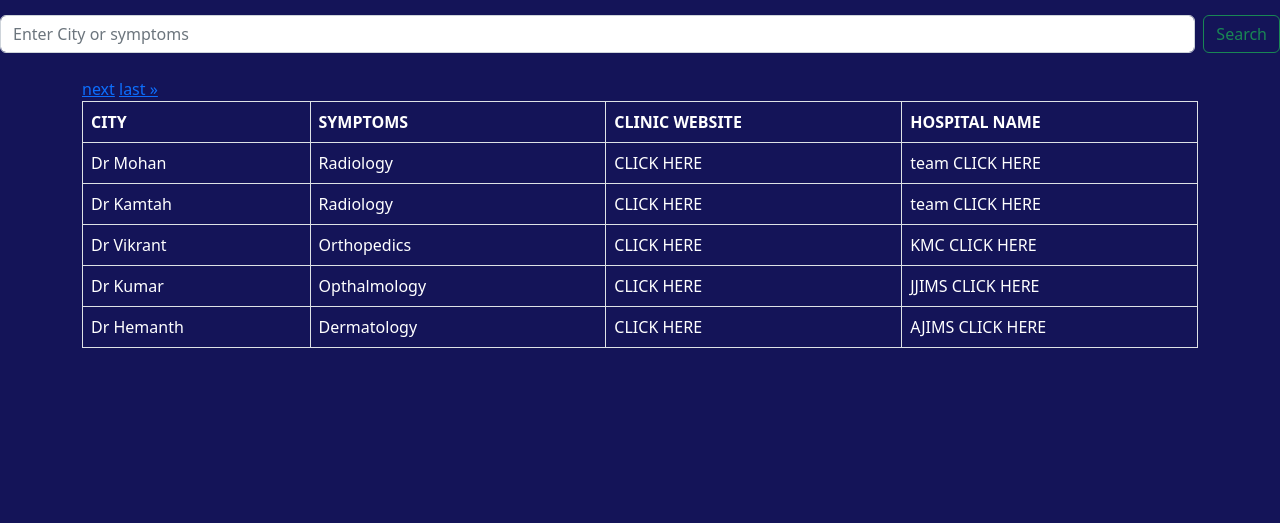
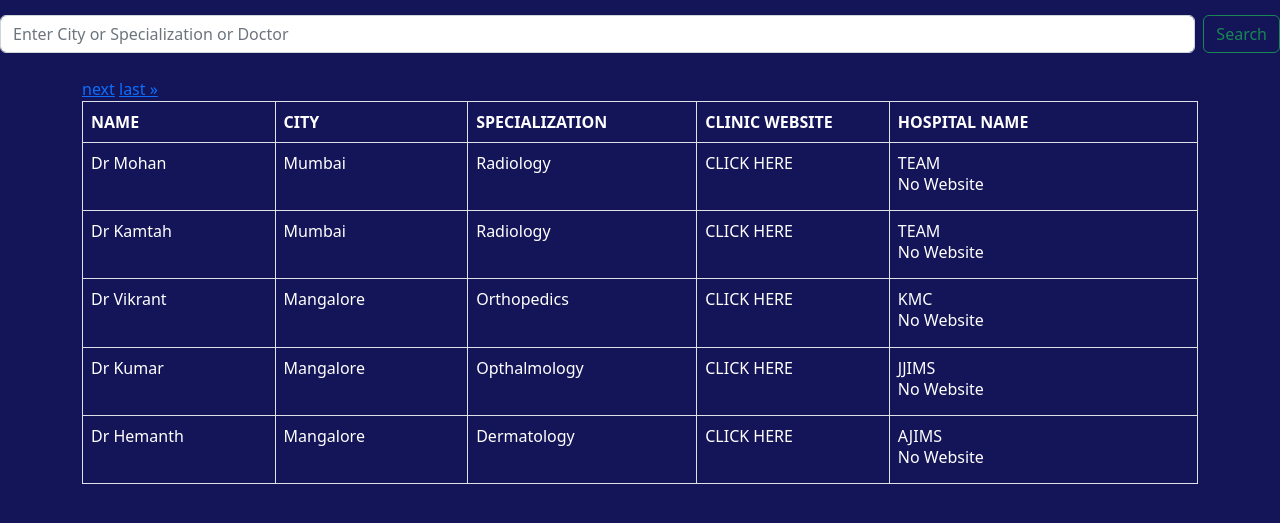
Before and after one commit to Sevak-Official/Sevak, a Django app: page /patients/ in a window 1280 px wide. Shown: the part 56-579 px from the top of the page. Run offline with Django 4.2, Linux system fonts and the light colour scheme; data comes from the database, SQL or seed files in the repository; both versions use the stored data as it was after the commit; some libraries are stand-ins or nearby versions; some web fonts are replaced.

Commit message:
probably final commit

```diff
--- a/hck/forms.py
+++ b/hck/forms.py
@@ -13,6 +13,7 @@ class RegisterForm(UserCreationForm):
     password2=forms.CharField(label="Confirm Password")
     class Meta:
         model = User
+        clinic_website=forms.URLField(label="Your Website", required=False)
         fields = ["username", "password1", "password2","website","city","address","pincode","email"]
 
 class DoctorForm(forms.ModelForm):
--- a/hck/templates/hck/base.html
+++ b/hck/templates/hck/base.html
@@ -18,7 +18,7 @@
         <button class="navbar-toggler" type="button" data-bs-toggle="collapse" data-bs-target="#navbarTogglerDemo03" aria-controls="navbarTogglerDemo03" aria-expanded="false" aria-label="Toggle navigation">
           <span class="navbar-toggler-icon"></span>
         </button>
-        <a class="navbar-brand" style="padding-left: 5vw" href="https://sevak.azurewebsites.net/" style="font:verdana">Sevak</a>
+        <a class="navbar-brand" style="padding-left: 5vw" href="/" style="font:verdana">Sevak</a>
         <div class="collapse navbar-collapse" id="navbarTogglerDemo03">
           <ul class="navbar-nav ">
 
--- a/hck/templates/hck/hospital/hospitals.html
+++ b/hck/templates/hck/hospital/hospitals.html
@@ -11,6 +11,11 @@
 <link rel="preconnect" href="https://fonts.gstatic.com" crossorigin>
 <link href="https://fonts.googleapis.com/css2?family=Unbounded:wght@300&display=swap" rel="stylesheet">
     <link href="https://cdn.jsdelivr.net/npm/bootstrap@5.2.3/dist/css/bootstrap.min.css" rel="stylesheet" integrity="sha384-rbsA2VBKQhggwzxH7pPCaAqO46MgnOM80zW1RWuH61DGLwZJEdK2Kadq2F9CUG65" crossorigin="anonymous">
+    <style>
+      .form-label{
+        color: white;
+      }
+    </style>
   </head>
   <body class="po">
     <nav class="navbar navbar-dark navbar-expand-lg bg-dark">
--- a/hck/templates/hck/patient/patients.html
+++ b/hck/templates/hck/patient/patients.html
@@ -4,7 +4,7 @@
 
 {% load crispy_forms_tags %}
 <form class="d-flex"  role="search">
-  <input class="form-control me-2" type="search" name='q' placeholder="Enter City or symptoms" aria-label="Search">
+  <input class="form-control me-2" type="search" name='q' placeholder="Enter City or Specialization or Doctor" aria-label="Search">
   <button class="btn btn-outline-success" type="submit" >Search</button>
 </form>
 <div class="po">
@@ -15,20 +15,32 @@
           <thead>
             <tr>
               <div class="gf">
-            <th style="width:20%;color:white">CITY</th>
-            <th style="width:26%;color:white">SYMPTOMS</th>
-            <th style="width:26%;color:white">CLINIC WEBSITE</th>
-            <th style="width:26%;color:white">HOSPITAL NAME</th>
+                <th style="width:10%;color:white">NAME</th>
+            <th style="width:10%;color:white">CITY</th>
+            <th style="width:10%;color:white">SPECIALIZATION</th>
+            <th style="width:10%;color:white">CLINIC WEBSITE</th>
+            <th style="width:16%;color:white">HOSPITAL NAME</th>
+            <div />
             <div />
             </tr>
           </thead>
           {% for task in page_obj %}
           <tbody>
               <tr>
-              <td style="width:20%; color:white;">{{task.name}}</td>
-              <td style="width:26%;color:white;">{{task.specialization}}</td>
-              <td style="width:26%;"><a href='{{task.clinic_website}}' style="color:white;text-decoration:none">CLICK HERE</a></td>
-              <td style="width:26%;color:white;">{{task.user}} <a href='{{task.website}}' style="color:white;text-decoration:none">CLICK HERE</a></td>
+                <td style="width:10%; color:white;">{{task.name}}</td>
+                <td style="width:10%; color:white;">{{task.city}}</td>
+                <td style="width:10%;color:white;">{{task.specialization}}</td>
+                <td style="width:10%;">
+                  {% if task.clinic_website is None %}
+                <h6>No Website</h6> {% else %}
+                  <a href='{{task.clinic_website}}' style="color:white;text-decoration:none">CLICK HERE</a></td>
+                <td style="width:16%;color:white;">{{task.user|upper}}
+                  {% endif %}
+                  {% if task.website is None %}
+                <h6>No Website</h6>
+                {% else %}
+                <a href='{{task.website}}' style="color:white;text-decoration:none">CLICK HERE</a></td>
+                  {% endif %}
               </tr>
           </tbody>
           {% empty %}
--- a/hck/views.py
+++ b/hck/views.py
@@ -9,22 +9,20 @@ from django.contrib.auth import login,logout,authenticate
 # Create your views here.
 # team-superuser
 # team404-pass
-# team1-user
-# team404@-pass
-# team-user
-# team404@1-pass
 #abc-user
 #aaaa@332-password
+#user-AJIMS
+#pass-123@aaAb
+#user-BJIMS
+#pass-123@abc
+#user-JJIMS
+#pass-123@Aabc
 def about(request):
     return render(request,'hck/hospital/about.html')
 def base(request):
     return render(request,'hck/base.html')
 @login_required(login_url='/login')
 def main(request):
-    table=Doctor.objects.all()
-    paginator = Paginator(table, 5)
-    page_number = request.GET.get('page')
-    page_obj = paginator.get_page(page_number)
     if request.method=="POST":
      form=DoctorForm(request.POST)
      if form.is_valid():
@@ -34,10 +32,18 @@ def main(request):
         t=form.save(commit=False)
         t.user = request.user
         t.save()
-        return render(request,'hck/hospital/hospitals.html',{"table":table,"page_obj":page_obj})
     else:
          form=DoctorForm()
-    return render(request,'hck/hospital/hospitals.html',{"form":form,"table":table,"page_obj":page_obj})
+    table = Doctor.objects.all()
+    paginator = Paginator(table, 5)
+    page_number = request.GET.get('page')
+    page_obj = paginator.get_page(page_number)
+
+    return render(request, 'hck/hospital/hospitals.html', {
+        "form": form,
+        "table": table,
+        "page_obj": page_obj
+    })
 def sign_up(request):
     if request.method == 'POST':
         form = RegisterForm(request.POST)
@@ -59,7 +65,7 @@ def sign_up(request):
             user_data.save()
             k= authenticate(username=username, password=password)
             login(request, k)
-            return render(request, 'registration/login.html', {'form': form})
+            return redirect('login')
     else:
          form = RegisterForm()
     return render(request, 'registration/sign_up.html', {'form': form})
```
Also changed, not shown: hck/templates/hck/hospital/about.html (+10 -7 lines), db.sqlite3.
